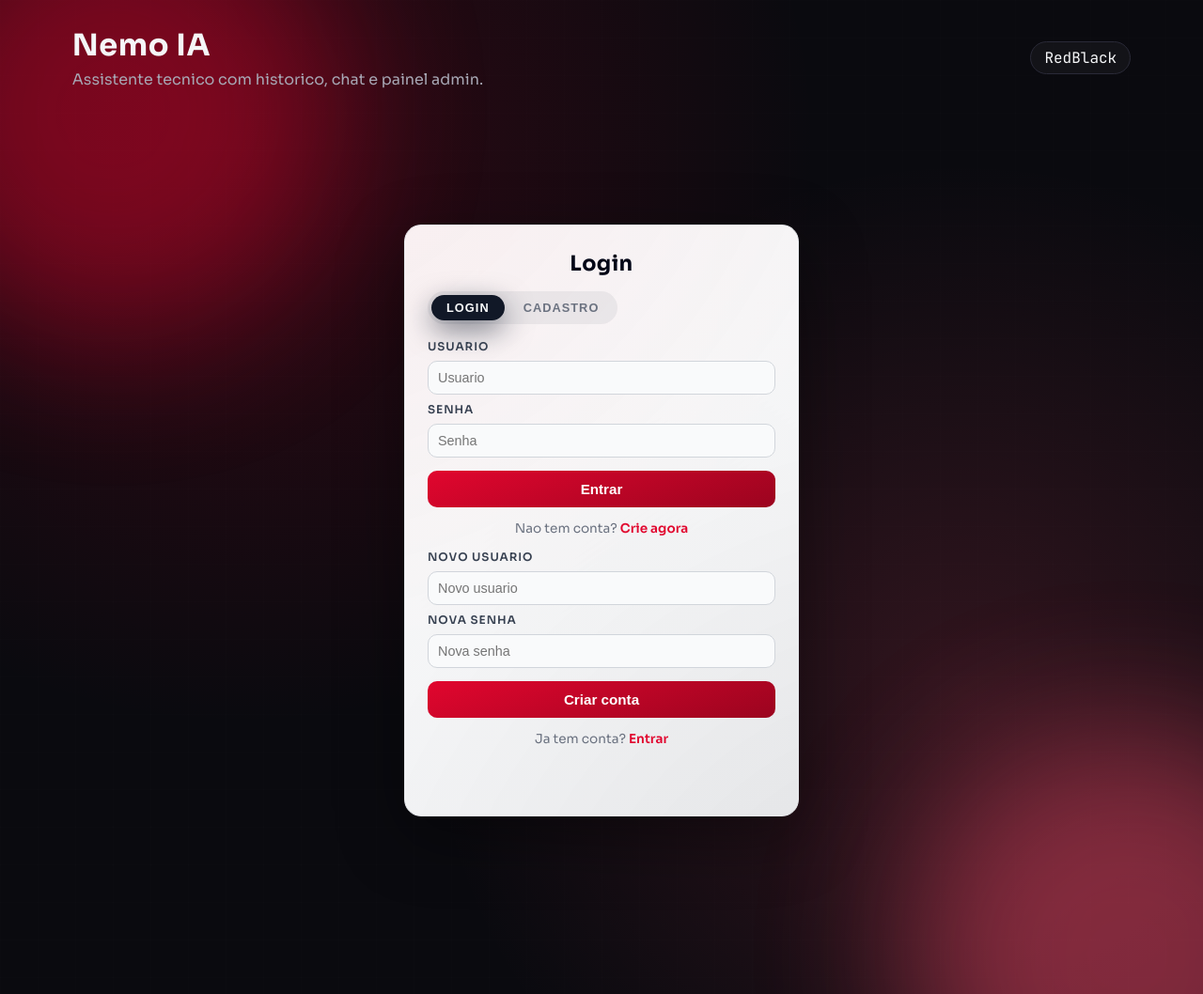
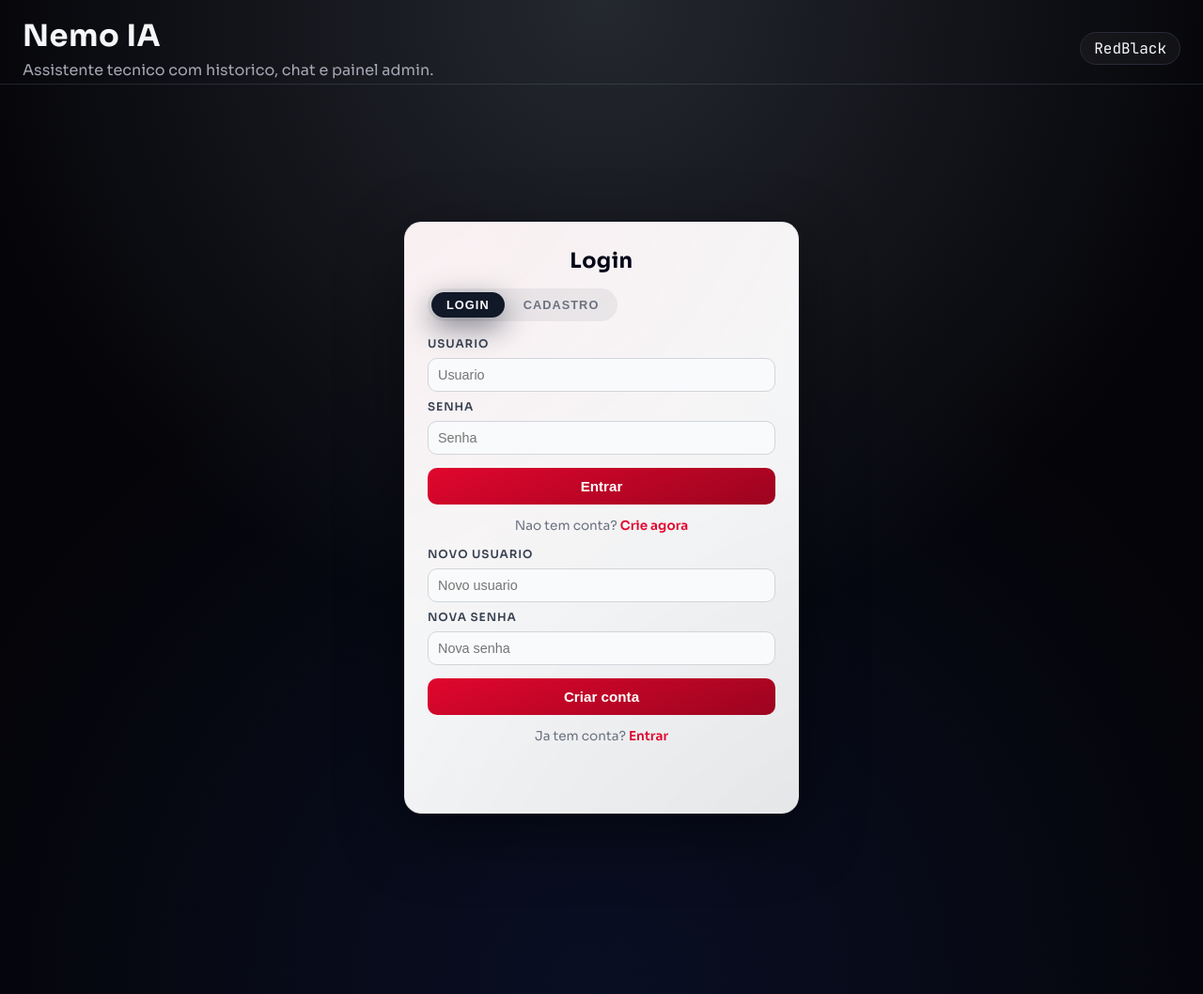
Before and after one commit to TWOGUSTAV00/redblack-security-hub, a Python web app: template templates/index.html in a window 1280 px wide. Shown: the whole page at 94% size. Run offline with Jinja, Linux system fonts and the light colour scheme; the template is opened without the code that fills it, so the values that code supplies are empty; some libraries are stand-ins or nearby versions.

Commit message:
style: aproxima visual do ChatGPT
Made-with: Cursor

```diff
--- a/static/styles.css
+++ b/static/styles.css
@@ -36,34 +36,22 @@ body {
   min-height: 100vh;
   font-family: "Sora", sans-serif;
   color: var(--text);
-  background: radial-gradient(circle at 20% 15%, rgba(225, 6, 46, 0.18), transparent 45%),
-    radial-gradient(circle at 80% 70%, rgba(255, 77, 109, 0.16), transparent 45%),
-    #0a0a0f;
+  background:
+    radial-gradient(circle at top, rgba(148, 163, 184, 0.22), transparent 55%),
+    radial-gradient(circle at bottom, rgba(30, 64, 175, 0.16), transparent 60%),
+    #050509;
   overflow-x: hidden;
 }
 
 .bg-orb {
-  position: fixed;
-  width: 480px;
-  height: 480px;
-  border-radius: 50%;
-  filter: blur(80px);
-  opacity: 0.45;
-  z-index: -2;
-  animation: float 12s ease-in-out infinite;
+  display: none;
 }
 
 .orb-1 { background: #e1062e; top: -140px; left: -120px; }
 .orb-2 { background: #ff4d6d; bottom: -180px; right: -160px; animation-delay: 2s; }
 
 .bg-grid {
-  position: fixed;
-  inset: 0;
-  background-image: linear-gradient(rgba(255,255,255,0.03) 1px, transparent 1px),
-    linear-gradient(90deg, rgba(255,255,255,0.03) 1px, transparent 1px);
-  background-size: 40px 40px;
-  opacity: 0.25;
-  z-index: -3;
+  display: none;
 }
 
 @keyframes float {
@@ -566,3 +554,52 @@ main { width: min(1200px, 92vw); margin: 0 auto 60px; }
     font-size: 1.25rem;
   }
 }
+
+/* App shell minimal dark style */
+.site-header {
+  padding: 18px 24px 4px;
+  border-bottom: 1px solid rgba(148, 163, 184, 0.18);
+  background: transparent;
+}
+
+main {
+  width: min(1180px, 96vw);
+  margin: 12px auto 36px;
+}
+
+.app-section {
+  margin-top: 16px;
+}
+
+.ai-sidebar,
+.chat-sidebar,
+.ai-main,
+.chat-main,
+.admin-card {
+  background: #101018;
+  border-radius: 12px;
+  border: 1px solid rgba(148, 163, 184, 0.16);
+  box-shadow: none;
+}
+
+.tab-btn,
+.btn-ghost {
+  background: rgba(15, 23, 42, 0.9);
+  border-color: rgba(148, 163, 184, 0.25);
+}
+
+.tab-btn.active {
+  background: #111827;
+  border-color: rgba(59, 130, 246, 0.7);
+  box-shadow: none;
+}
+
+.ai-stream,
+.chat-messages {
+  border-radius: 10px;
+}
+
+.chat-msg,
+.ai-msg {
+  border-radius: 10px;
+}
```
